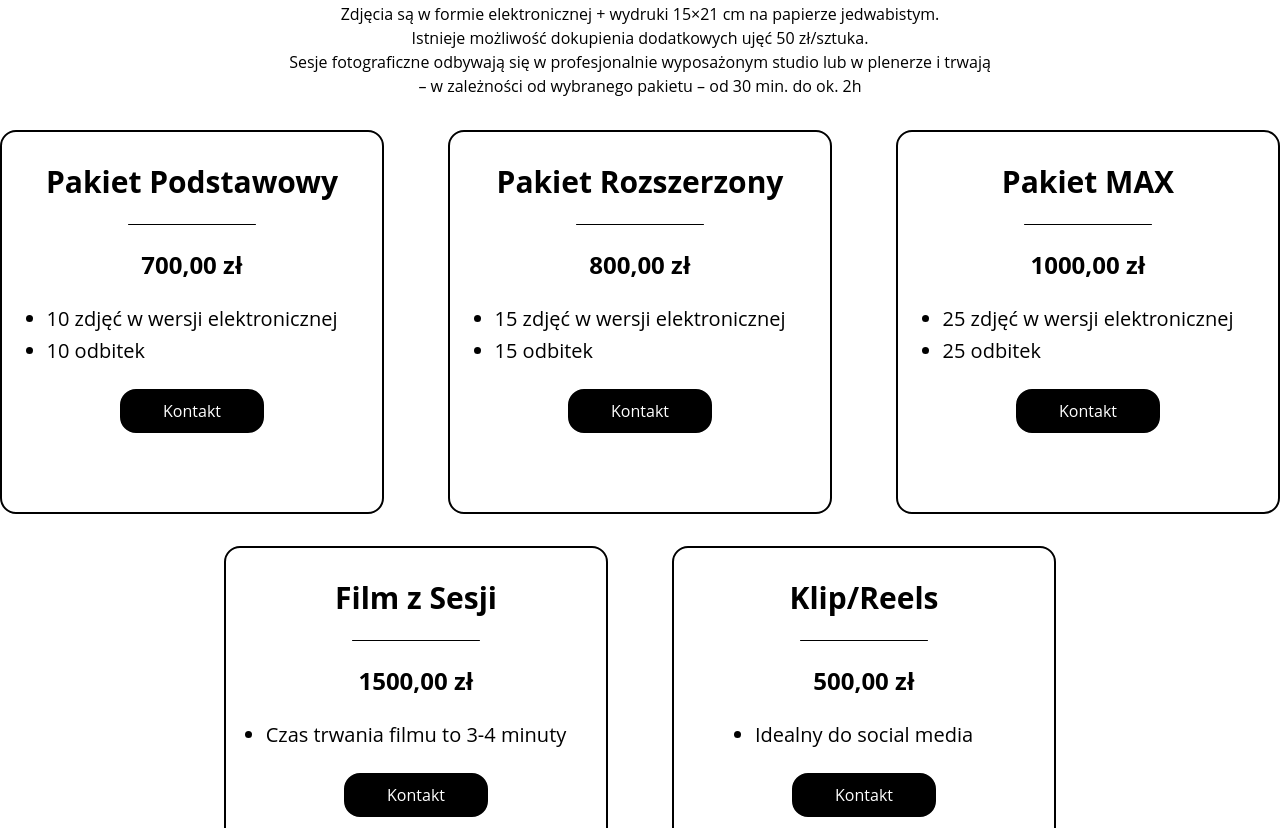
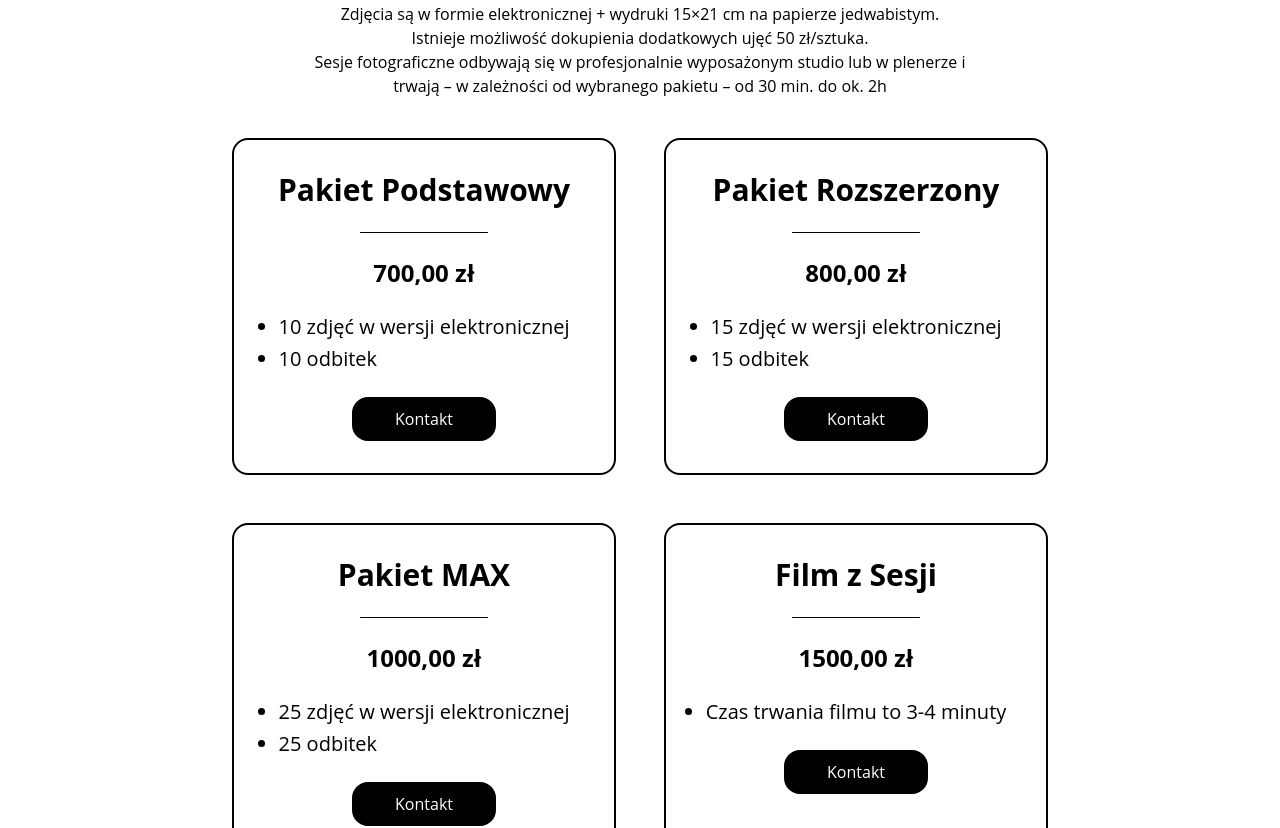
Before and after one commit to davkooz/natfineart, a Next.js app: page /oferta in a window 1280 px wide. Shown: the part 180-1008 px from the top of the page. Built offline with nearby package versions, Linux system fonts and the light colour scheme.

Commit message:
added responsive pages

```diff
--- a/src/app/components/gallery.tsx
+++ b/src/app/components/gallery.tsx
@@ -34,7 +34,7 @@ export default function Gallery() {
 
     return (
         <div>
-            <div className="grid grid-cols-3 gap-8 mx-8">
+            <div className="grid lg:grid-cols-3 md:grid-cold-2 sm:grid-cols-1 gap-8 mx-8">
                 {images.map((path, idx) => (
                     <div key={idx} className="relative h-[44rem] cursor-pointer" onClick={() => handleImageClick(path)}>
                         <img src={path} alt={`Gallery Image ${idx + 1}`} className="object-cover w-full h-full object-top" />
--- a/src/app/components/gallerydwa.tsx
+++ b/src/app/components/gallerydwa.tsx
@@ -39,7 +39,7 @@ export default function Gallerydwa() {
 
     return (
         <div>
-            <div className="grid grid-cols-3 gap-8 mx-8">
+            <div className="grid lg:grid-cols-3 md:grid-cold-2 sm:grid-cols-1 gap-8 mx-8">
                 {images.map((path, idx) => (
                     <div key={idx} className="relative h-[44rem] cursor-pointer" onClick={() => handleImageClick(path)}>
                         <img src={path} alt={`Gallery Image ${idx + 1}`} className="object-cover w-full h-full object-top" />
--- a/src/app/components/gallerytrzy.tsx
+++ b/src/app/components/gallerytrzy.tsx
@@ -32,7 +32,7 @@ export default function Gallerytrzy() {
 
     return (
         <div>
-            <div className="grid grid-cols-3 gap-8 mx-8" >
+            <div className="grid lg:grid-cols-3 md:grid-cold-2 sm:grid-cols-1 gap-8 mx-8" >
                 {images.map((path, idx) => (
                     <div key={idx} className="relative h-[44rem] cursor-pointer" onClick={() => handleImageClick(path)}>
                         <img src={path} alt={`Gallery Image ${idx + 1}`} className="object-cover w-full h-full object-top" />
--- a/src/app/components/galleryvideos.tsx
+++ b/src/app/components/galleryvideos.tsx
@@ -31,7 +31,7 @@ export default function GalleryVideos() {
 
     return (
         <div>
-            <div className="grid grid-cols-4 gap-8 mx-4">
+            <div className="grid lg:grid-cols-4 md:grid-cold-2 sm:grid-cols-1 gap-8 mx-8">
                 {videos.map((path, idx) => (
                     <div key={idx} className="relative h-[44rem] cursor-pointer" onClick={() => handleVideoClick(path)}>
                         <video controls className="w-full h-full">
--- a/src/app/kontakt/page.tsx
+++ b/src/app/kontakt/page.tsx
@@ -1,21 +1,21 @@
-import React, { useState, useCallback } from "react";
+import React from "react";
 import Image from "next/image";
 import Navbar from "../components/navbar";
 import Footer from "../components/footer";
 import ContactUs from "../components/contactus";
 import Link from "next/link";
 
-
 const Kontakt: React.FC = () => {
     return (
-        <main className="bg-white min-h-screen flex flex-col">
+        <main className="bg-white min-h-screen flex flex-col px-4">
             <Navbar />
-            <div className="flex flex-row space-x-16 justify-center items-center">
+
+            <div className="flex flex-col md:flex-row space-y-8 md:space-y-0 md:space-x-16 justify-center items-center mt-6">
                 <div className="flex flex-col space-y-8">
                     <div className="flex items-center space-x-8">
                         <Image src="/icons/email.svg" alt="emailicon" width={32} height={32} />
                         <Link href="mailto:natalliafineart@gmail.com">
-                            <p className="text-xl">natalliafineart@gmail.com</p>
+                            <p className="text-xl cursor-pointer">natalliafineart@gmail.com</p>
                         </Link>
                     </div>
                     <div className="flex items-center space-x-8">
@@ -27,24 +27,28 @@ const Kontakt: React.FC = () => {
                         <p className="text-xl">Warszawa - Mińsk Mazowiecki</p>
                     </div>
                     <Link href="https://www.instagram.com/natallia.wyszkowska/" target='_blank'>
-                    <div className="flex items-center space-x-8">
+                        <div className="flex items-center space-x-8 cursor-pointer">
                             <Image src="/icons/instagram.svg" alt="instagramicon" width={32} height={32} />
                             <p className="text-xl">natallia.wyszkowska</p>
                         </div>
                     </Link>
                     <Link href="https://www.facebook.com/NatalliaFineArtPhotography" target='_blank'>
-                    <div className="flex items-center space-x-8">
+                        <div className="flex items-center space-x-8 cursor-pointer">
                             <Image src="/icons/facebook.svg" alt="facebookicon" width={32} height={32} />
                             <p className="text-xl">Natallia Wyszkowska - Fotografia Film</p>
                         </div>
                     </Link>
                 </div>
+
+                <div className="mt-8 md:mt-0">
                     <Image src="/tosialod.jpg" alt="tosialod" width={600} height={600} className="rounded" />
                 </div>
+            </div>
+
             <ContactUs />
             <Footer />
         </main>
     )
 }
 
-export default Kontakt
+export default Kontakt;
--- a/src/app/oferta/page.tsx
+++ b/src/app/oferta/page.tsx
@@ -1,111 +1,50 @@
 'use client'
 
-import Footer from "../components/footer"
-import Navbar from "../components/navbar"
-import Link from "next/link"
-import { motion } from "framer-motion"
+import Footer from "../components/footer";
+import Navbar from "../components/navbar";
+import Link from "next/link";
+import { motion } from "framer-motion";
 
 const Oferta = () => {
     return (
         <main className="bg-white min-h-screen flex flex-col">
             <Navbar />
-            <div className="flex mb-8 w-[44rem] self-center">
-                <p className="text-center text-l">Zdjęcia są w formie elektronicznej + wydruki 15×21 cm na papierze jedwabistym.
+            <div className="flex mb-8 w-full md:w-[44rem] self-center px-4">
+                <p className="text-center text-l">
+                    Zdjęcia są w formie elektronicznej + wydruki 15×21 cm na papierze jedwabistym.
                     <br />Istnieje możliwość dokupienia dodatkowych ujęć 50 zł/sztuka.
                     <br />Sesje fotograficzne odbywają się w profesjonalnie wyposażonym studio lub w plenerze i trwają – w
-                    zależności od wybranego pakietu – od 30 min. do ok. 2h</p>
+                    zależności od wybranego pakietu – od 30 min. do ok. 2h
+                </p>
             </div>
-            <div className="flex flex-row space-x-16 justify-center mb-8">
-                <motion.button
-                    whileHover={{ y: 6, transition: { duration: 0.3 } }}
-
-                >
-                    <div className="flex flex-col items-center w-96 h-96 border-2 border-black rounded-2xl gap-6 p-8">
-                        <h1 className="font-bold text-3xl color-black text-center">Pakiet Podstawowy</h1>
+            <div className="flex flex-wrap justify-center gap-8 px-4">
+                {[
+                    { title: "Pakiet Podstawowy", price: "700,00 zł", items: ["10 zdjęć w wersji elektronicznej", "10 odbitek"] },
+                    { title: "Pakiet Rozszerzony", price: "800,00 zł", items: ["15 zdjęć w wersji elektronicznej", "15 odbitek"] },
+                    { title: "Pakiet MAX", price: "1000,00 zł", items: ["25 zdjęć w wersji elektronicznej", "25 odbitek"] },
+                    { title: "Film z Sesji", price: "1500,00 zł", items: ["Czas trwania filmu to 3-4 minuty"] },
+                    { title: "Klip/Reels", price: "500,00 zł", items: ["Idealny do social media"] }
+                ].map((pakiet, index) => (
+                    <motion.div whileHover={{ y: 6, transition: { duration: 0.3 } }} key={index} className="flex flex-col items-center w-full md:w-96 border-2 border-black rounded-2xl gap-6 p-8 m-2">
+                        <h1 className="font-bold text-3xl text-black text-center">{pakiet.title}</h1>
                         <hr className="border-black border-1 rounded-full w-32" />
-                        <h2 className="font-bold text-2xl">700,00 zł</h2>
+                        <h2 className="font-bold text-2xl">{pakiet.price}</h2>
                         <ul className="list-disc space-y-1 text-left">
-                            <li className="text-xl">10 zdjęć w wersji elektronicznej</li>
-                            <li className="text-xl">10 odbitek</li>
+                            {pakiet.items.map((item, itemIndex) => (
+                                <li key={itemIndex} className="text-xl">{item}</li>
+                            ))}
                         </ul>
                         <div className="flex justify-center">
-                            <Link href="/kontakt"><p className="p-2 w-36 text-center rounded-2xl border-2 border-black bg-black text-white hover:text-black hover:bg-white">Kontakt</p></Link>
+                            <Link href="/kontakt">
+                                <p className="p-2 w-36 text-center rounded-2xl border-2 border-black bg-black text-white hover:text-black hover:bg-white">Kontakt</p>
+                            </Link>
                         </div>
-                    </div>
-                </motion.button>
-                <motion.button
-                    whileHover={{ y: 6, transition: { duration: 0.3 } }}
-
-                >
-                    <div className="flex flex-col items-center w-96 h-96 border-2 border-black rounded-2xl gap-6 p-8">
-                        <h1 className="font-bold text-3xl color-black text-center">Pakiet Rozszerzony</h1>
-                        <hr className="border-black border-1 rounded-full w-32" />
-                        <h2 className="font-bold text-2xl">800,00 zł</h2>
-                        <ul className="list-disc space-y-1 text-left">
-                            <li className="text-xl">15 zdjęć w wersji elektronicznej</li>
-                            <li className="text-xl">15 odbitek</li>
-                        </ul>
-                        <div className="flex justify-center">
-                            <Link href="/kontakt"><p className="p-2 w-36 text-center rounded-2xl border-2 border-black bg-black text-white hover:text-black hover:bg-white">Kontakt</p></Link>
-                        </div>
-                    </div>
-                </motion.button>
-                <motion.button
-                    whileHover={{ y: 6, transition: { duration: 0.3 } }}
-
-                >
-                    <div className="flex flex-col items-center w-96 h-96 border-2 border-black rounded-2xl gap-6 p-8">
-                        <h1 className="font-bold text-3xl color-black text-center">Pakiet MAX</h1>
-                        <hr className="border-black border-1 rounded-full w-32" />
-                        <h2 className="font-bold text-2xl">1000,00 zł</h2>
-                        <ul className="list-disc space-y-1 text-left">
-                            <li className="text-xl">25 zdjęć w wersji elektronicznej</li>
-                            <li className="text-xl">25 odbitek</li>
-                        </ul>
-                        <div className="flex justify-center">
-                            <Link href="/kontakt"><p className="p-2 w-36 text-center rounded-2xl border-2 border-black bg-black text-white hover:text-black hover:bg-white">Kontakt</p></Link>
-                        </div>
-                    </div>
-                </motion.button>
-            </div>
-
-            <div className="flex flex-row space-x-16 justify-center">
-                <motion.button
-                    whileHover={{ y: 6, transition: { duration: 0.3 } }}
-
-                >
-                    <div className="flex flex-col items-center w-96 h-96 border-2 border-black rounded-2xl gap-6 p-8">
-                        <h1 className="font-bold text-3xl color-black text-center">Film z Sesji</h1>
-                        <hr className="border-black border-1 rounded-full w-32" />
-                        <h2 className="font-bold text-2xl">1500,00 zł</h2>
-                        <ul className="list-disc space-y-1 text-left">
-                            <li className="text-xl">Czas trwania filmu to 3-4 minuty</li>
-                        </ul>
-                        <div className="flex justify-center">
-                            <Link href="/kontakt"><p className="p-2 w-36 text-center rounded-2xl border-2 border-black bg-black text-white hover:text-black hover:bg-white">Kontakt</p></Link>
-                        </div>
-                    </div>
-                </motion.button>
-                <motion.button
-                    whileHover={{ y: 6, transition: { duration: 0.3 } }}
-
-                >
-                    <div className="flex flex-col items-center w-96 h-96 border-2 border-black rounded-2xl gap-6 p-8">
-                        <h1 className="font-bold text-3xl color-black text-center">Klip/Reels</h1>
-                        <hr className="border-black border-1 rounded-full w-32" />
-                        <h2 className="font-bold text-2xl">500,00 zł</h2>
-                        <ul className="list-disc space-y-1 text-left">
-                            <li className="text-xl">Idealny do social media</li>
-                        </ul>
-                        <div className="flex justify-center">
-                            <Link href="/kontakt"><p className="p-2 w-36 text-center rounded-2xl border-2 border-black bg-black text-white hover:text-black hover:bg-white">Kontakt</p></Link>
-                        </div>
-                    </div>
-                </motion.button>
+                    </motion.div>
+                ))}
             </div>
             <Footer />
         </main>
     )
 }
 
-export default Oferta
+export default Oferta;
--- a/src/app/omnie/page.tsx
+++ b/src/app/omnie/page.tsx
@@ -4,24 +4,27 @@ import Link from 'next/link';
 import Footer from '../components/footer';
 
 const Omnie = () => {
-    return(
+    return (
         <main className="bg-white min-h-screen flex flex-col">
-      <Navbar/>
-        <div className="flex-grow flex justify-center items-center">
-        <Image src="/profilowe2.jpg" alt='profilowe' className='rounded' width={400} height={400}/>
-        <div className='text-center px-4 max-w-2xl'>
-        <h1 className='font-bold text-xl'>Witam Ciebie serdecznie na mojej stronie!</h1>
-        <p className="">
-           <br/>
-          Pozwól, że opowiem Ci kilka słów o mnie i mojej pasji.<br/><br/>
-          Mam na imię Natallia.<br/><br/> Od najmłodszych lat uwielbiałam fotografię - mieszanka dziecięcej ciekawości, czarno-białych wspomnień i odziedziczonej po Ojcu pasji.<br/><br/>
-          Wciąż widzę Tatę z Zenitem w rękach w plenerach dzieciństwa, umorusanego wywoływaczem w swojej ciemni umieszczonej w łazience.<br/><br/>
-          Pamiętam mój zachwyt nad cudownym, bajkowym efektem jego magicznych sztuczek - te wspomnienia pozostały do dzisiaj dodając kolory do mojego dorosłego życia.<br/><br/>
+            <Navbar />
+            <div className="flex-grow flex flex-col md:flex-row justify-center items-center p-4">
+                <div className="mb-4 md:mb-0 md:mr-4 flex-shrink-0">
+                    <Image src="/profilowe2.jpg" alt='profilowe' className='rounded' width={400} height={400} />
+                </div>
+                <div className='text-center px-4 md:px-0 max-w-2xl'>
+                    <h1 className='font-bold text-xl mb-4'>Witam Ciebie serdecznie na mojej stronie!</h1>
+                    <p>
+                        <br />
+                        Pozwól, że opowiem Ci kilka słów o mnie i mojej pasji.<br /><br />
+                        Mam na imię Natallia.<br /><br />
+                        Od najmłodszych lat uwielbiałam fotografię - mieszanka dziecięcej ciekawości, czarno-białych wspomnień i odziedziczonej po Ojcu pasji.<br /><br />
+                        Wciąż widzę Tatę z Zenitem w rękach w plenerach dzieciństwa, umorusanego wywoływaczem w swojej ciemni umieszczonej w łazience.<br /><br />
+                        Pamiętam mój zachwyt nad cudownym, bajkowym efektem jego magicznych sztuczek - te wspomnienia pozostały do dzisiaj dodając kolory do mojego dorosłego życia.<br /><br />
                         Teraz kolej na mnie - bajka staje się rzeczywistością...
                     </p>
                 </div>
             </div>
-      <Footer/>
+            <Footer />
         </main>
     );
 };
--- a/src/app/portfolio/page.tsx
+++ b/src/app/portfolio/page.tsx
@@ -11,7 +11,7 @@ const Portfolio = () => {
     return (
         <main className="bg-white min-h-screen flex flex-col">
             <Navbar />
-            <div className="grid grid-cols-4 gap-8 mx-4">
+            <div className="grid grid-cols-1 md:grid-cols-2 lg:grid-cols-3 xl:grid-cols-4 gap-4 sm:gap-6 md:gap-8 mx-2 sm:mx-4 md:mx-6 lg:mx-8 my-8">
                 <div className="flex relative">
                     <Link href="/portfolio/fotografia_portretowa">
                         <motion.button
@@ -68,6 +68,7 @@ const Portfolio = () => {
                     </Link>
                 </div>
             </div>
+
             <Footer />
         </main>
     )
```
Lines whose indentation alone changed are shown as unchanged.
